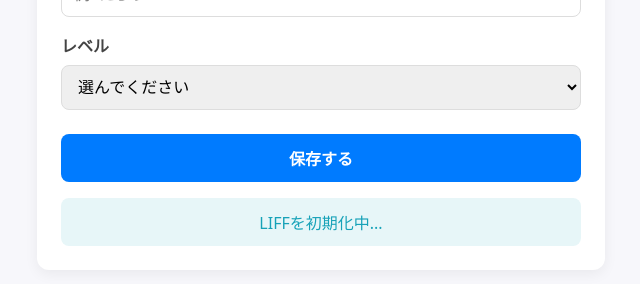
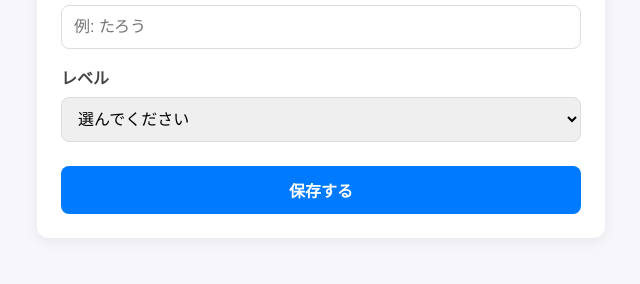
Before and after one commit to hiryomu/LYmember-init, a plain HTML site: page index.html in a window 1280 px wide. Shown: the part 362-646 px from the top of the page, without its empty margins (319-959 px from the left). Drawn offline with Linux system fonts and the light colour scheme.

Commit message:
Update index.html

```diff
--- a/index.html
+++ b/index.html
@@ -245,7 +245,6 @@
     async function initLiff() {
       try {
         setLoadingState(true);
-        showMsg('LIFFを初期化中...', 'info');
 
         await liff.init({ liffId: LIFF_ID });
         if (!liff.isLoggedIn()) {
```
